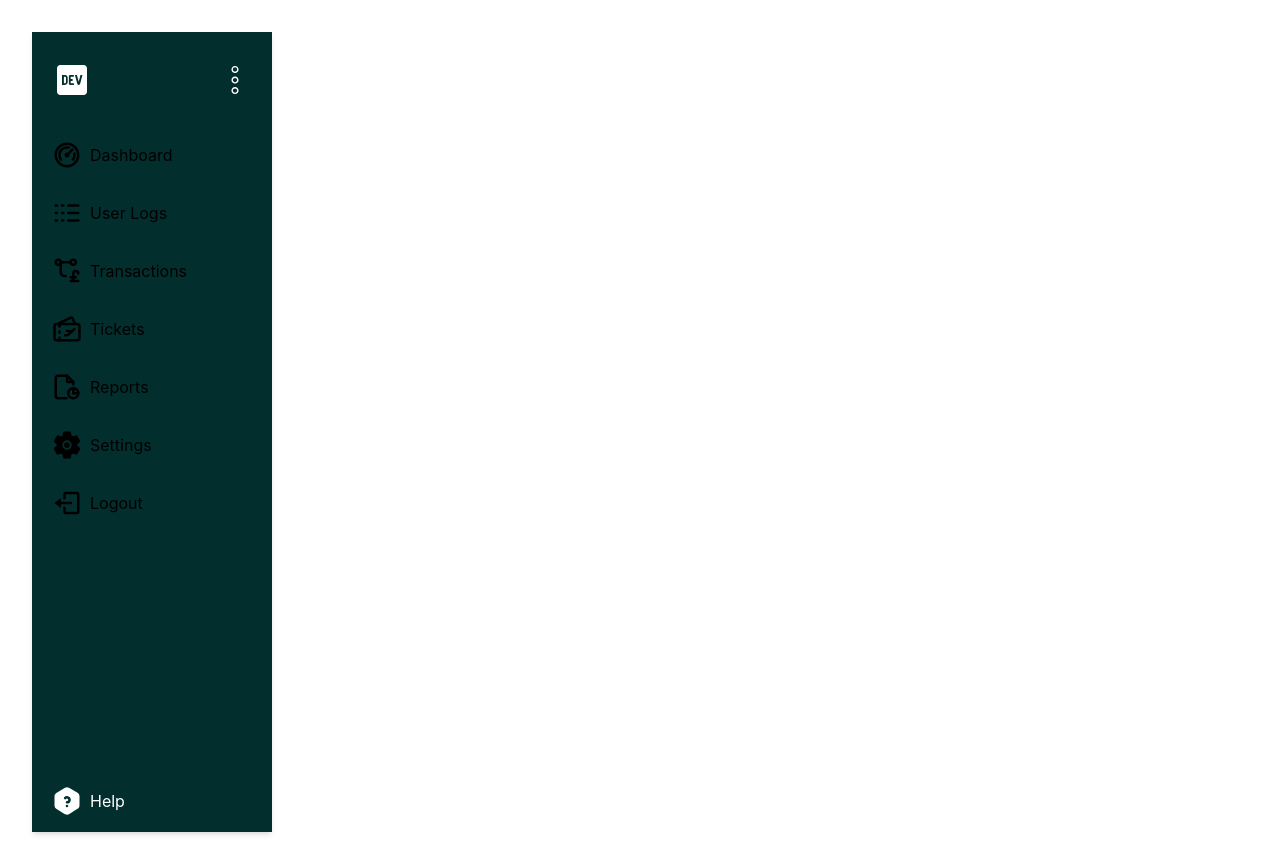
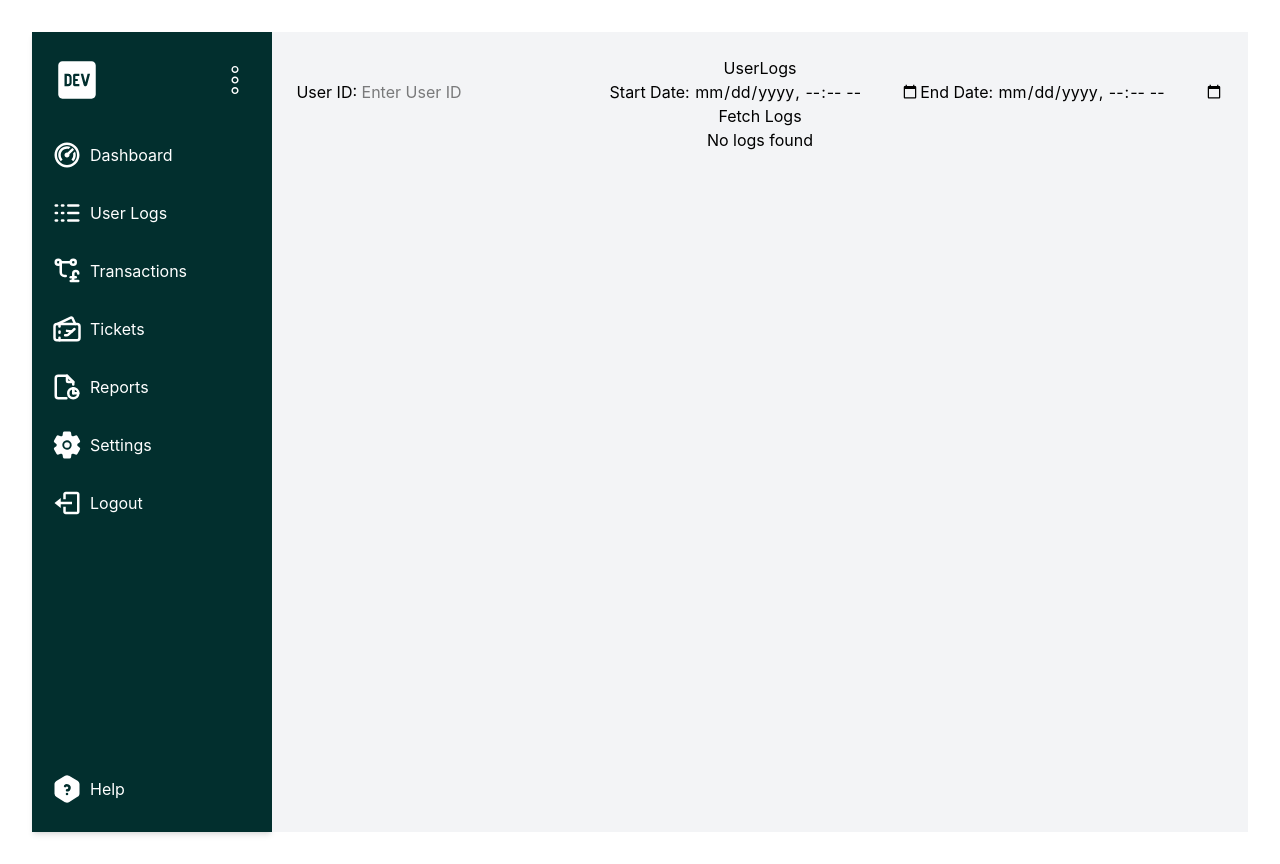
Before and after one commit to Elizabethcodes44/my-admin-dashboard, a React (Vite) app: page /userlogs in a window 1280 px wide. Built offline with nearby package versions, Linux system fonts and the light colour scheme.

Commit message:
get user logs funbction completed

```diff
--- /dev/null
+++ b/public/getUserLogs.json
@@ -0,0 +1,29 @@
+{
+    "Success": true,
+    "data": [
+    {
+    "id": 117,
+    "user_id": "4b881cd2-3a76-4aec-bc25-27a0817ea079",
+    "log_type": "signup",
+    "log_description": "User initiated Signup, Awaiting OTP Approval",
+    "log_date": "2025-02-08T10:31:35.483Z",
+    "metadata": {
+    "ip": "::1",
+    "timestamp": "2025-02-08T02:31:28.287Z",
+    "userAgent": "Expo/1017655 CFNetwork/1568.200.51 Darwin/24.1.0"
+    }
+    },
+    {
+        "id": 118,
+        "user_id": "4b881cd2-3a76-4aec-bc25-27a0817ea080",
+        "log_type": "signup",
+        "log_description": "User initiated Signup, Awaiting OTP Approval",
+        "log_date": "2025-02-08T10:31:35.483Z",
+        "metadata": {
+        "ip": "::1",
+        "timestamp": "2025-02-08T02:31:28.287Z",
+        "userAgent": "Expo/1017655 CFNetwork/1568.200.51 Darwin/24.1.0"
+        }
+        }
+]
+}
--- a/src/App.jsx
+++ b/src/App.jsx
@@ -1,7 +1,15 @@
+import { BrowserRouter as Router, Routes, Route } from "react-router-dom";
+import './App.css';
 
-import './App.css';
-import Home from './components/home';
 import NavBar from './components/sidebar';
+import Dashboard from './components/dashboard';
+import Settings from './components/settings';
+import Tickets from './components/tickets';
+import Transactions from './components/transactions';
+
+import Reports from './components/reports';
+import UserLogs from './components/users';
+
 
 function App() {
 
@@ -9,10 +17,24 @@ function App() {
   return (
 
     <>
+    <Router>
     <div className='flex'>
     <NavBar/>
-    <Home/>
+    <div className="flex-1 p-6 bg-gray-100 min-h-screen">
+      <Routes>
+
+        <Route path = "/" element={<Dashboard/>}/>
+        <Route path = "/userlogs" element={<UserLogs/>}/>
+        <Route path = "/transactions" element={<Transactions/>}/>
+        <Route path = "/tickets" element={<Tickets/>}/>
+        <Route path = "/reports" element={<Reports/>}/>
+        <Route path = "/settings" element={<Settings/>}/>
+
+      </Routes>
     </div>
+
+    </div>
+    </Router>
     </>
   )
 }
--- /dev/null
+++ b/src/components/dashboard.jsx
@@ -0,0 +1,7 @@
+export default function Dashboard () {
+    return(
+        <div>
+            <h1 className="text-black">Lorem ipsum dolor sit amet consectetur adipisicing elit. Id doloremque ab molestias itaque voluptatem dignissimos, distinctio voluptates autem quas quia minus quisquam iure ad cumque et nemo nostrum quod quibusdam suscipit corrupti at natus. Magni rem a modi atque eius architecto error, soluta veniam totam cum culpa deleniti quae dolor aspernatur officiis eum ipsam blanditiis similique odio molestiae dolore explicabo? Deleniti voluptatum cumque voluptas dicta itaque, blanditiis iste deserunt dolore quaerat distinctio libero minima delectus vel nulla fuga eligendi! Qui iusto culpa eum, exercitationem inventore deserunt provident tenetur ex eius voluptatum explicabo error laboriosam et beatae laudantium. Distinctio, nesciunt nam!</h1>
+        </div>
+    )
+}
--- a/src/components/home.jsx
+++ /dev/null
@@ -1,8 +0,0 @@
-export default function Home(){
-    return(
-        <div className="bg-orange-950">
-
-
-        </div>
-    )
-}
--- /dev/null
+++ b/src/components/reports.jsx
@@ -0,0 +1,5 @@
+export default function Reports () {
+    return(
+        <div></div>
+    )
+}
--- /dev/null
+++ b/src/components/settings.jsx
@@ -0,0 +1,5 @@
+export default function Settings () {
+    return(
+        <div></div>
+    )
+}
--- a/src/components/sidebar.jsx
+++ b/src/components/sidebar.jsx
@@ -10,32 +10,40 @@ import { TbFileReport } from "react-icons/tb";
 import { IoSettings } from "react-icons/io5";
 import { BiLogOut } from "react-icons/bi";
 import { TbHelpHexagonFilled } from "react-icons/tb";
+import { Link } from "react-router-dom";
 
 const menuItems = [
-  { icons: <RiDashboard2Line size={30} />, label: "Dashboard" },
+  { icons: <RiDashboard2Line size={30} />, label: "Dashboard",
+  path: "/" },
   {
     icons: <LuLogs size={30} />,
     label: "User Logs",
+    path: "/userlogs"
   },
   {
     icons: <TbTransactionPound size={30} />,
     label: "Transactions",
+    path: "/transactions"
   },
   {
     icons: <LuTicketsPlane size={30} />,
     label: "Tickets",
+    path: "/tickets"
   },
   {
     icons: <TbFileReport size={30} />,
     label: "Reports",
+    path: "/reports"
   },
   {
     icons: <IoSettings size={30} />,
     label: "Settings",
+    path: "/settings"
   },
   {
     icons: <BiLogOut size={30} />,
     label: "Logout",
+    path: "/logout"
   },
 ];
 
@@ -51,7 +59,7 @@ export default function NavBar() {
         {/* header */}
         <div className=" px-3 py-2 h-20 flex justify-between items-center ">
           <MdLogoDev
-            size={40}
+            size={50}
             className={`text-white ${open ? "block" : "hidden"}`}
           />
 
@@ -70,8 +78,10 @@ export default function NavBar() {
             return (
               <li
                 key={index}
-                className="px-3 py-2  hover:bg-emerald-800 rounded-md duration-300 cursor-pointer text-black flex gap-2 items-center my-3 relative group"
+                className="my-3"
               >
+                 <Link to={item.path} className="flex items-center gap-2 px-3 py-2 hover:bg-emerald-800 rounded-md duration-300 cursor-pointer text-white">
+
                 <div>{item.icons}</div>
                 <p
                   className={`${
@@ -81,26 +91,32 @@ export default function NavBar() {
                   {item.label}
                 </p>
                 {!open && (
-                  <p className="absolute left-16 shadow-md rounded-md w-0 p-0 bg-gray-700 text-white text-sm px-2 py-1 duration-300 overflow-hidden group-hover:w-auto opacity-0 group-hover:p-2 group-hover:opacity-200">
+                  <p className="absolute left-16 shadow-md rounded-md w-0 p-0 border-md 0 text-white text-sm px-2 py-1 duration-300 overflow-hidden group-hover:w-auto opacity-0 group-hover:p-2 group-hover:opacity-200">
                     {item.label}
                   </p>
                 )}
+               </Link>
               </li>
             );
           })}
         </ul>
-        <div className="px-3 py-2 hover:bg-orange-150 rounded-md duration-300 cursor-pointer text-white flex gap-2 items-center">
+        <div className="px-3 py-2  hover:bg-emerald-800 rounded-md duration-300 cursor-pointer text-white flex gap-2 items-center my-3 relative group">
           <div>
             {" "}
             <TbHelpHexagonFilled size={30} />{" "}
           </div>
           <p
-            className={`${
-              !open && "w-0 translate-x-24"
-            } duration-500 overflow-hidden`}
-          >
-            Help
-          </p>
+                  className={`${
+                    !open ? "width-0 translate-x-4" : "block"
+                  } duration-500 overflow-hidden`}
+                >
+                 Help
+                </p>
+                {!open && (
+                  <p className="absolute left-16 shadow-md rounded-md w-0 p-0 border-md 0 text-white text-sm px-2 py-1 duration-300 overflow-hidden group-hover:w-auto opacity-0 group-hover:p-2 group-hover:opacity-200">
+                    Help
+                  </p>
+                )}
         </div>
       </nav>
     </>
--- /dev/null
+++ b/src/components/tickets.jsx
@@ -0,0 +1,5 @@
+export default function Tickets () {
+    return(
+        <div></div>
+    )
+}
--- /dev/null
+++ b/src/components/transactions.jsx
@@ -0,0 +1,5 @@
+export default function Transactions () {
+    return(
+        <div></div>
+    )
+}
--- /dev/null
+++ b/src/components/users.jsx
@@ -0,0 +1,102 @@
+import { useState } from "react";
+export default function UserLogs() {
+  const [logs, setLogs] = useState([]);
+  const [loading, setLoading] = useState(false);
+  const [error, setError] = useState("");
+  const [startAt, setStartAt] = useState("");
+  const [endAt, setEndAt] = useState("");
+  const [userId, setUserId] = useState("");
+
+  //fetvhing logs from local json file get user logs
+  const fetchLogs = () => {
+    setLoading(true);
+    setError(""); //clear previous errors
+    fetch("/getUserLogs.json", {
+      method: "POST",
+      headers: {
+        "Content-Type": "application/json",
+      },
+      body: JSON.stringify({ userId, startAt, endAt }),
+    })
+      .then((response) => response.json())
+      .then((results) => {
+        if (results.Success) {
+          const filteredLogs =results.data.filter(log => log.user_id === userId && (!startAt || new Date(log.log_date) >= new Date(startAt)) &&
+          (!endAt || new Date(log.log_date) <= new Date(endAt))
+        );
+          setLogs(filteredLogs);
+        } else {
+          setError("Failed to fetch logs. Check the User ID");
+        }
+      })
+      .catch(() => setError("Error fetching logs. Please try again."))
+      .finally(() => setLoading(false));
+  };
+
+  return (
+    <div>
+      <h2>UserLogs</h2>
+      {/* Input Section */}
+      <div>
+        <label>User ID: </label>
+        <input
+          type="text"
+          value={userId}
+          onChange={(e) => setUserId(e.target.value)}
+          placeholder="Enter User ID"
+          required
+        />
+        <label>Start Date: </label>
+        <input
+          type="datetime-local"
+          value={startAt}
+          onChange={(e) => setStartAt(e.target.value)}
+        />
+        <label>End Date: </label>
+        <input
+          type="datetime-local"
+          value={endAt}
+          onChange={(e) => setEndAt(e.target.value)}
+        />
+        <button onClick={fetchLogs} disabled={loading || !userId}>
+          {loading ? "Loading..." : "Fetch Logs"}
+        </button>
+      </div>
+      {error && <p style={{color:"red"}}>{error}</p>}
+
+      {logs.length > 0 ?(
+         <table border="1" cellPadding="10">
+         <thead>
+           <tr>
+             <th>ID</th>
+             <th>Type</th>
+             <th>Description</th>
+             <th>Date</th>
+             <th>IP</th>
+             <th>User Agent</th>
+           </tr>
+         </thead>
+         <tbody>
+           {logs.map((log) => (
+             <tr key={log.id}>
+               <td>{log.id}</td>
+               <td>{log.log_type}</td>
+
+               <td>{log.log_description}</td>
+
+               <td>{new Date(log.log_date).toLocaleString()}</td>
+
+               <td>{log.metadata.ip}</td>
+
+               <td>{log.metadata.userAgent}</td>
+             </tr>
+           ))}
+         </tbody>
+       </table>
+      ) : (
+        <p>No logs found</p>
+      )}
+
+    </div>
+  );
+}
```
Also changed, not shown: src/data.js (added).
